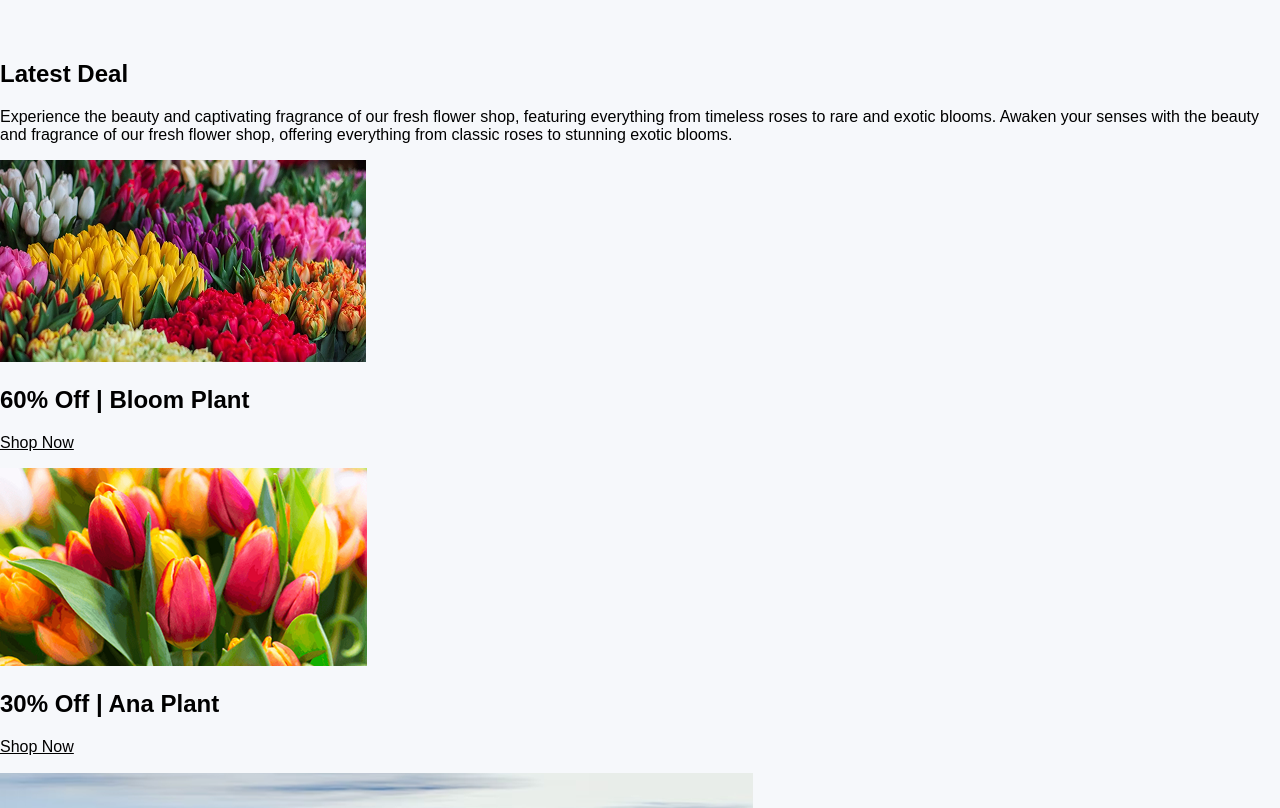
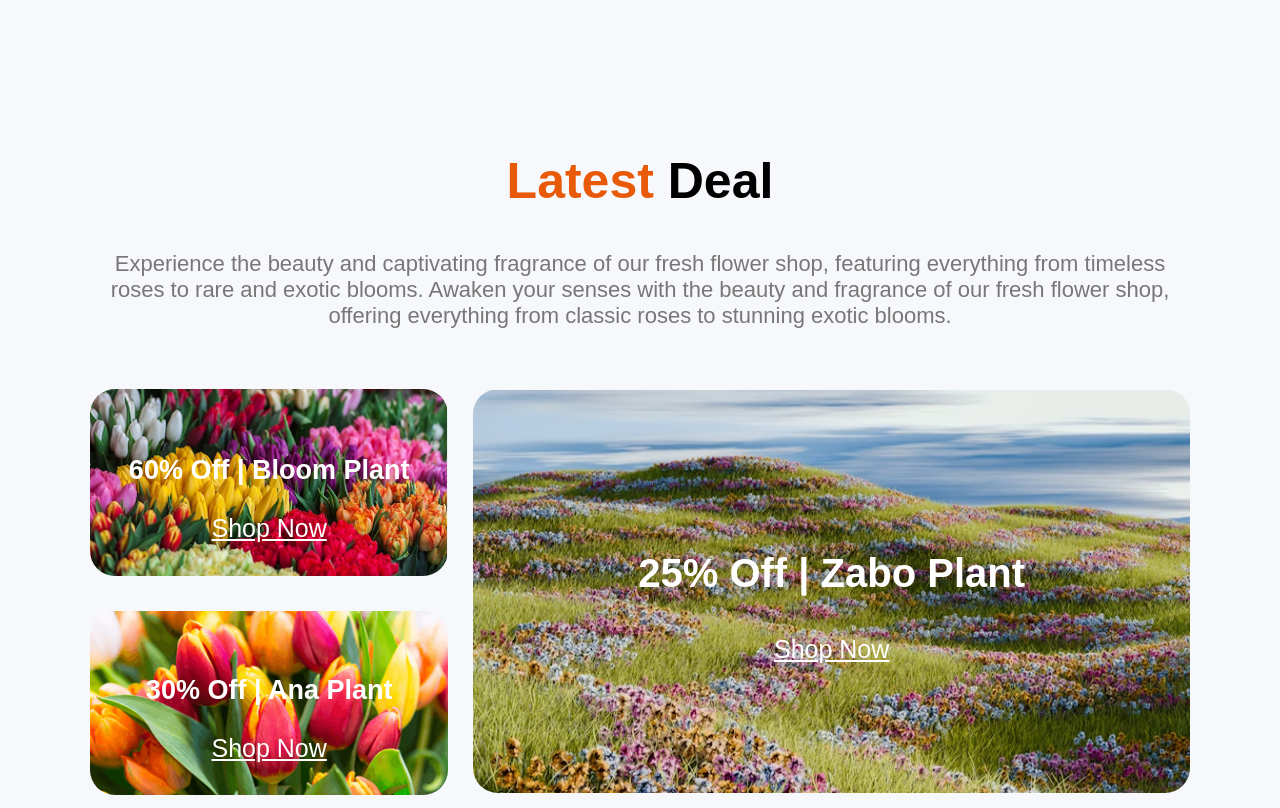
Before and after one commit to shahria-islam-sami/a02-sis, a plain HTML site: page index.html in a window 1280 px wide. Shown: the part 2940-3748 px from the top of the page. Drawn offline with Linux system fonts and the light colour scheme.

Commit message:
latest deal section grid css added and overlay

```diff
--- a/styles.css
+++ b/styles.css
@@ -171,3 +171,70 @@ body {
     color: #777;
     line-height: 1.7;
 }
+
+.latest-deal{
+    text-align: center;
+    padding: 50px 0;
+     gap: 30px;
+    max-width: 1100px;
+    margin: 60px auto;
+
+}
+.latest-deal h1{
+    font-size: 50px;
+    color: #000;
+}
+.latest-deal span{
+    color:#E95A08 ;
+}
+.latest-deal p{
+    font-size: 22px;
+    color: #777;
+}
+.deal-grid-container{
+    display: grid;
+    grid-template-columns: 1fr 2fr;
+    gap: 25px;
+    margin-top: 60px;
+}
+.left-small-grid{
+    display: grid;
+    gap: 25px;
+
+}
+.right-big-grid h2{
+    font-size: 40px;
+
+}
+
+.deal-card {
+    position: relative;
+    overflow: hidden;
+}
+.deal-card img {
+    width: 100%;
+    height: 95%;
+    display: block;
+    object-fit: cover;
+    border-radius: 25px;
+}
+.deal-overlay{
+    position: absolute;
+    display: flex;
+    flex-direction: column;
+    justify-content: center;
+    align-items: center;
+    color: #fff;
+    inset: 0;
+    font-size: 18px;
+
+}
+.deal-overlay span {
+    color: #fff;
+    margin-top: 5px;
+    font-size: 25px;
+}
+.deal-overlay p {
+    margin-bottom: 0%;
+    font-weight: bold;
+}
```
